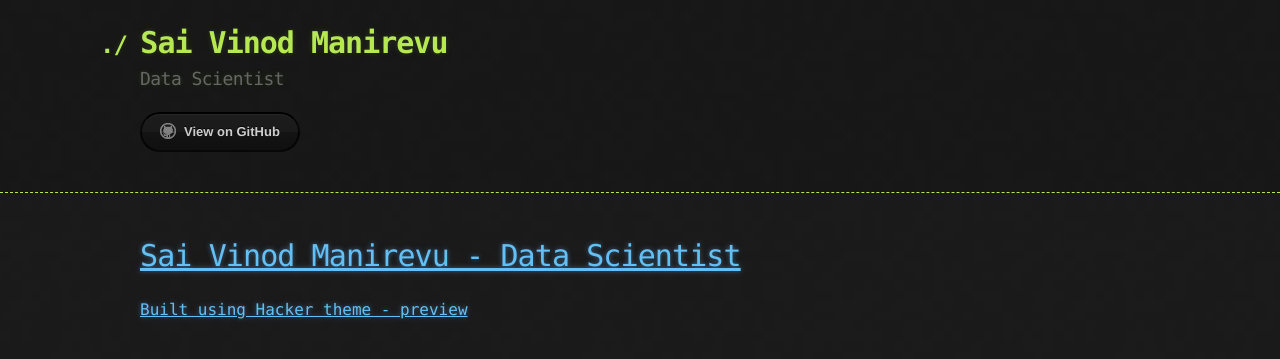
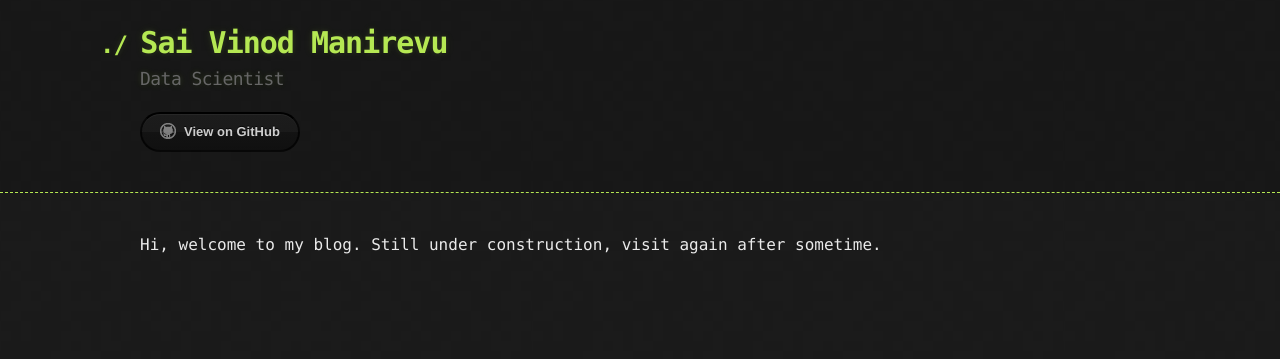
Before and after one commit to sai-vinod/sai-vinod.github.io, a Jekyll site: the page built from index.md, in a window 1280 px wide. Shown: the top 359 px of the page. Built offline with Jekyll 4.4.1, drawn with Linux system fonts in a browser that asks for light colours; our own code applies the rules of GitHub Pages for plain Markdown files.

Commit message:
Updated index.md

```diff
--- a/index.md
+++ b/index.md
@@ -1,3 +1 @@
-# [Sai Vinod Manirevu - Data Scientist](http://sai-vinod.github.io/)
-
-[Built using Hacker theme - preview](http://pages-themes.github.io/hacker)
+Hi, welcome to my blog. Still under construction, visit again after sometime.
```
